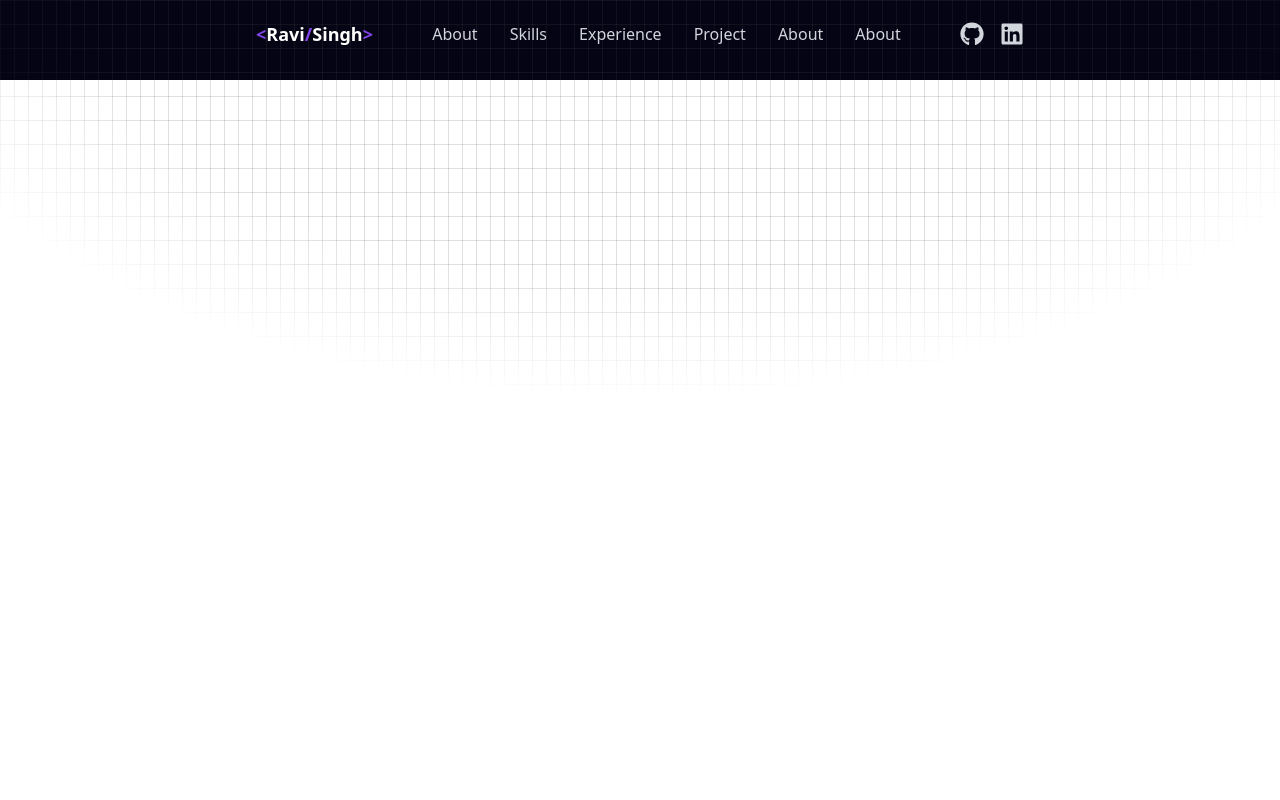
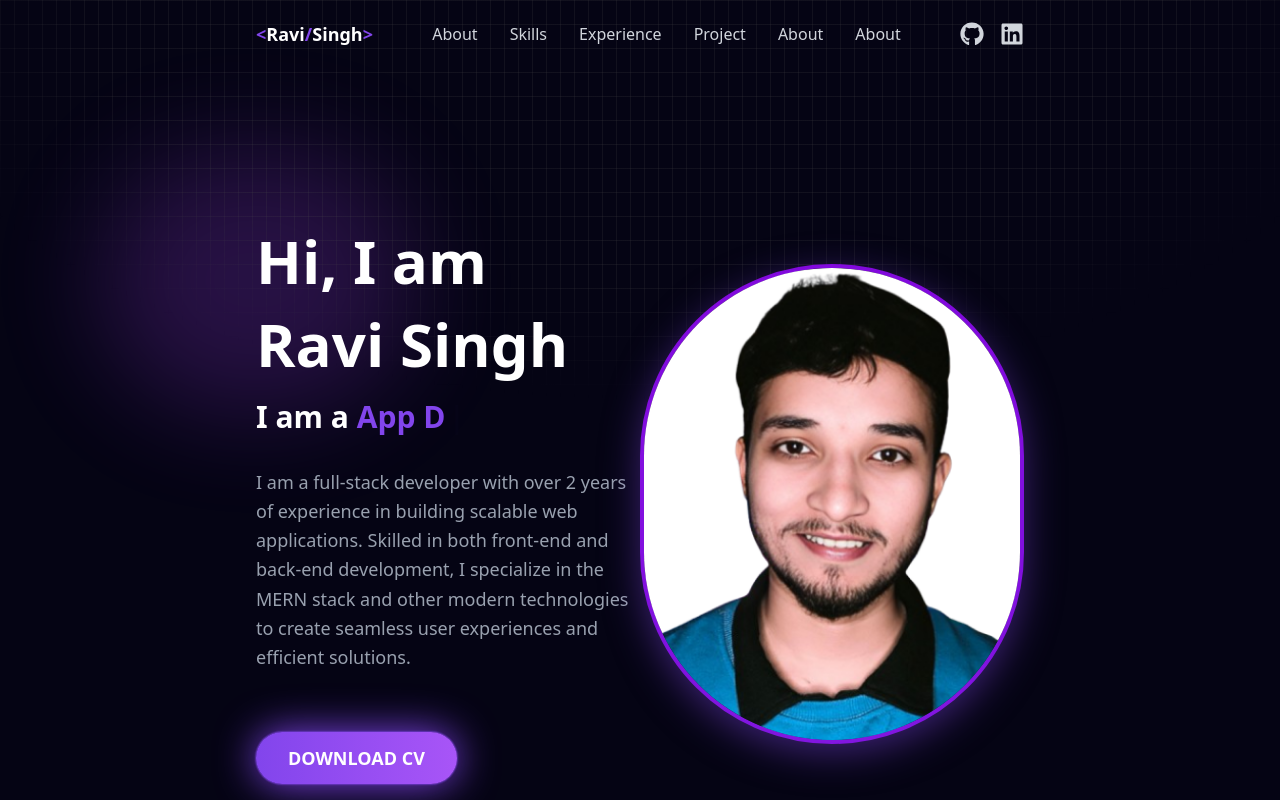
Before and after one commit to singhravi5590/MyPortFolio, a React (Vite) app: page / in a window 1280 px wide. Built offline with nearby package versions, Linux system fonts and the light colour scheme.

Commit message:
About Section Completed

```diff
--- a/package.json
+++ b/package.json
@@ -16,6 +16,7 @@
     "react-icons": "^5.5.0",
     "react-parallax-tilt": "^1.7.304",
     "react-router-dom": "^7.7.1",
+    "react-simple-typewriter": "^5.0.1",
     "react-toastify": "^11.0.5",
     "react-typing-effect": "^2.0.5",
     "tailwindcss": "^4.1.11"
--- a/src/App.jsx
+++ b/src/App.jsx
@@ -7,17 +7,20 @@ import Work from './components/Work/Work'
 import Education from './components/Education/Education'
 import Contact from './components/Contact/Contact'
 import Footer from './components/Footer/Footer'
+import BlurBlob from './BlurBlob'
 
 const App = () => {
   return (
     <div className="bg-[#050414]">
 
+      <BlurBlob position={{top : '35%', left : '20%'}} size={{width : '30%', height : '40%'}}></BlurBlob>
+
       <div className="absolute inset-0 bg-[linear-gradient(to_right,#4f4f4f2e_1px,transparent_1px),linear-gradient(to_bottom,#4f4f4f2e_1px,transparent_1px)] bg-[size:14px_24px] [mask-image:radial-gradient(ellipse_60%_50%_at_50%_0%,#000_70%,transparent_100%)]"></div>
 
       <div className="relative pt-20">
         <Navbar />
-        {/* <About />
-        <Skills />
+         <About />
+        {/*<Skills />
         <Experience />
         <Work />
         <Education />
--- /dev/null
+++ b/src/BlurBlob.jsx
@@ -0,0 +1,42 @@
+import React from "react";
+
+const BlurBlob = ({ position, size }) => {
+  const { top, left } = position;
+  const { width, height } = size;
+
+  return (
+    <>
+      {/* Inline keyframes */}
+      <style>
+        {`
+          @keyframes blob {
+            0% { transform: scale(1); }
+            33% { transform: scale(1.2); }
+            66% { transform: scale(0.8); }
+            100% { transform: scale(1); }
+          }
+        `}
+      </style>
+
+      <div
+        className="absolute"
+        style={{
+          top: top,
+          left: left,
+          width: width,
+          height: height,
+          transform: "translate(-50%, -50%)",
+        }}
+      >
+        <div
+          className="w-full h-full bg-purple-500 rounded-full opacity-20 blur-3xl"
+          style={{
+            animation: "blob 10s infinite",
+          }}
+        ></div>
+      </div>
+    </>
+  );
+};
+
+export default BlurBlob;
--- a/src/components/About/About.jsx
+++ b/src/components/About/About.jsx
@@ -1,8 +1,82 @@
 import React from 'react'
+import { Typewriter } from 'react-simple-typewriter'
+import Tilt from 'react-parallax-tilt'
+import profile2 from '../../assets/profile2.png'
 
 const About = () => {
   return (
-    <div>About</div>
+    <section id='about' className='py-4 px-[7vw] md:px-[7vw] lg:px-[20vw] font-sans mt-16 md:mt-24 lg:mt-32'>
+      <div className='flex flex-col-reverse md:flex-row justify-between items-center'>
+        {/* Left side */}
+        <div className='md:w-1/2 text-center md:text-left mt-8 md:mt-0'>
+        {/* Greetings */}
+          <h1 className='text-3xl sm:text-5xl md:text-6xl font-bold text-white mb-2 leading-tight'>
+            Hi, I am
+          </h1>
+          {/* Name */}
+          <h2 className='text-4xl sm:text-5xl md:text-6xl font-bold text-white mb-4 leading-tight'>
+            Ravi Singh
+          </h2>
+          {/* Skills Heading with typing effect */}
+          <h3 className="text-xl sm:text-2xl md:text-3xl font-semibold mb-4 text-[#8245ec] leading-tight">
+            <span className="text-white">I am a </span>
+            <Typewriter
+              words ={[
+                'Fullstack Developer',
+                'App Developer',
+                'UI/UX Designer',
+                'Coder',
+              ]}
+              loop={0}
+              cursor
+              cursorStyle='|'
+              typeSpeed={100}
+              deleteSpeed={50}
+              delaySpeed={2000}
+            />
+          </h3>
+          {/* About Me Paragraph */}
+          <p className='text-base sm:text-lg md:text-lg text-gray-400 mb-10 mt-8 leading-relaxed'>
+            I am a full-stack developer with over 2 years of experience in
+            building scalable web applications. Skilled in both front-end and
+            back-end development, I specialize in the MERN stack and other
+            modern technologies to create seamless user experiences and
+            efficient solutions.
+          </p>
+          {/* Resume Button */}
+          <a
+            href="https://drive.google.com/file/d/1_pLl2wjYVCU-wnqXIhjhYr0YC0SJXvwv/view?usp=sharing"
+            target="_blank"
+            rel="noopener noreferrer"
+            className="inline-block text-white py-3 px-8 rounded-full mt-5 text-lg font-bold transition duration-300 transform hover:scale-105"
+            style={{
+              background: 'linear-gradient(90deg, #8245ec, #a855f7)',
+              boxShadow: '0 0 2px #8245ec, 0 0 2px #8245ec, 0 0 40px #8245ec',
+            }}
+          >
+            DOWNLOAD CV
+          </a>
+        </div>
+
+        {/* Right Side */}
+        <div className='md:w-1/2 flex justify-center md:justify-end'>
+            <Tilt
+            tiltMaxAngleX={20}
+            tiltMaxAngleY={20}
+            perspective={1000}
+            scale={1.05}
+            transitionSpeed={1000}
+            gyroscope={true}
+            className='w-48 h-48 sm:w-64 sm:h-64 md:w-[30rem] md:h-[30rem] border-4 border-purple-700 rounded-full'>
+              <img
+                src={profile2}
+                alt="Ravi Singh"
+                className='w-full h-full rounded-full object-cover drop-shadow-[0_10px_20px_rgba(130,69,236,0.5)]'
+              />
+            </Tilt>
+        </div>
+      </div>
+    </section>
   )
 }
 
```
Also changed, not shown: src/assets/profile2.png (added), 1 other file (tests, documents, lock files or other folders).
